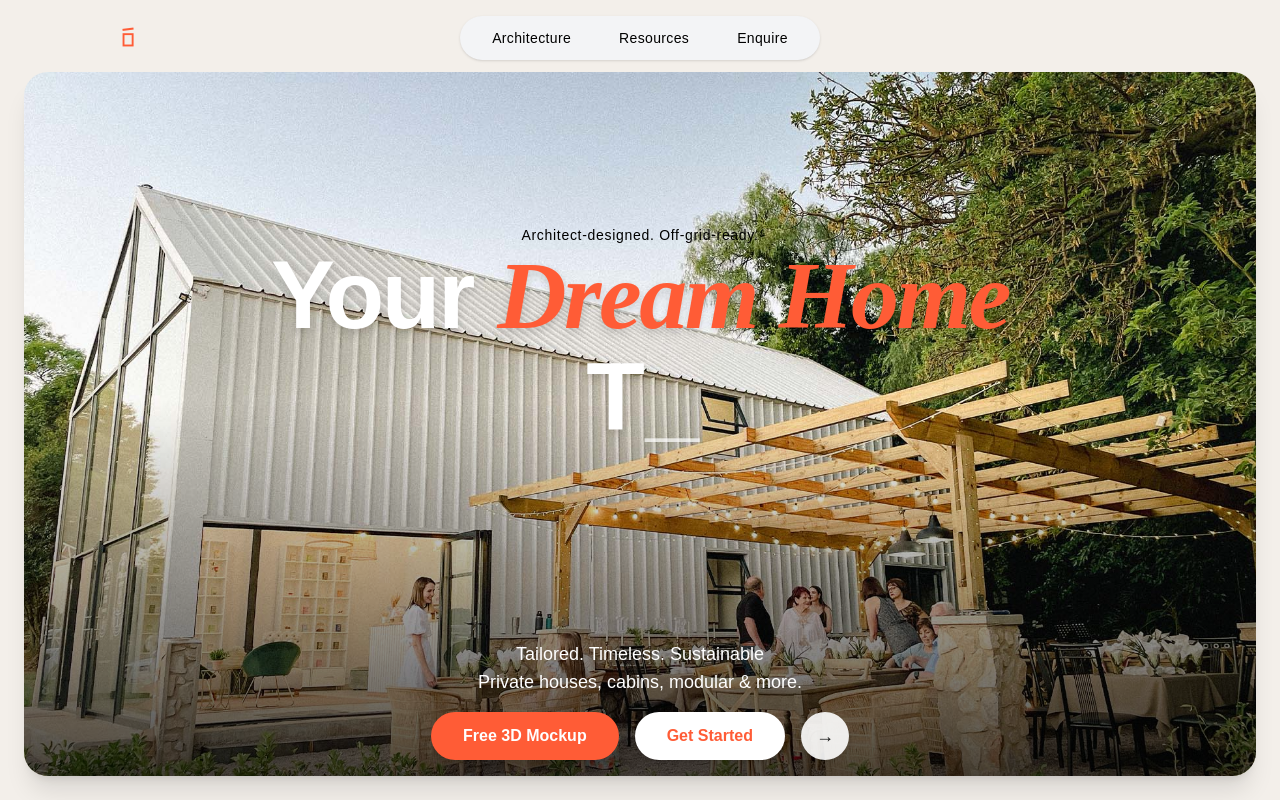
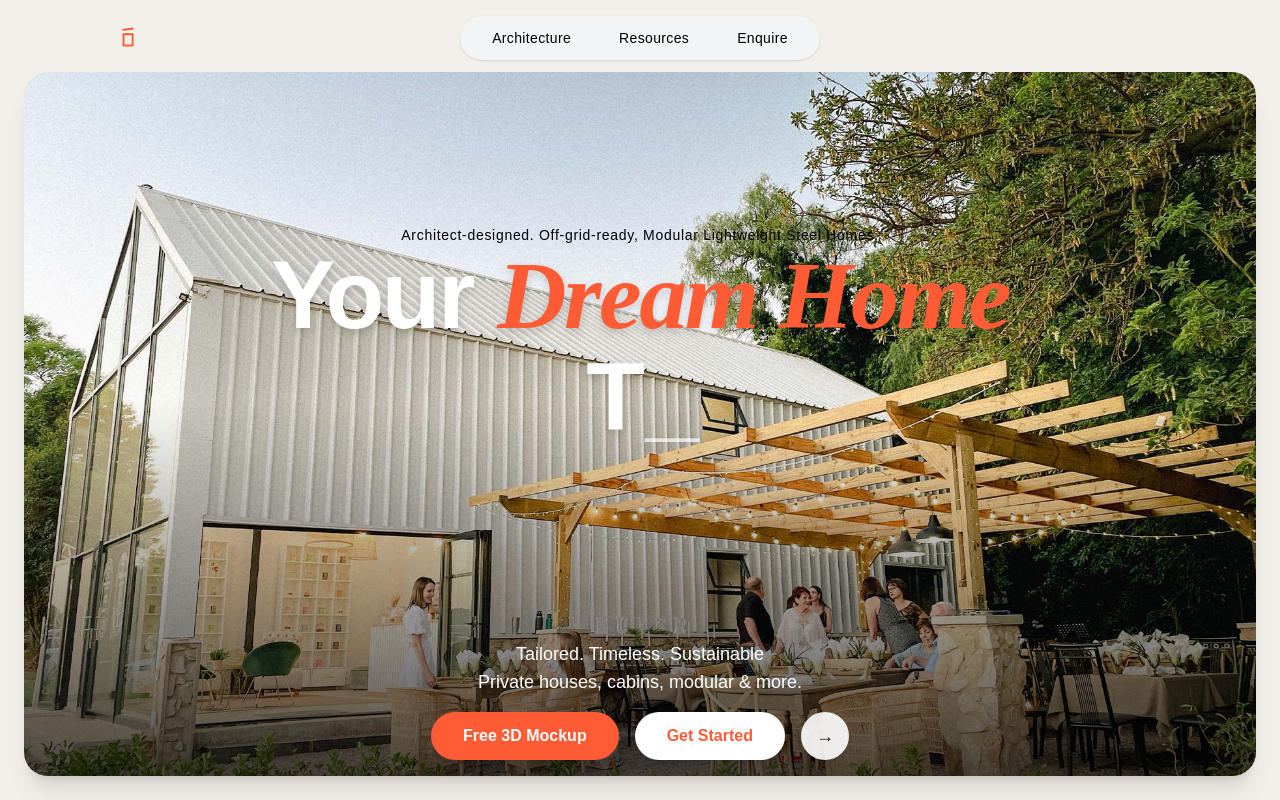
Before and after one commit to Marco1993-M/pequeno, a Next.js app: page / in a window 1280 px wide. Shown: the top 800 px of the page. Built offline with nearby package versions, Linux system fonts and the light colour scheme.

Commit message:
Update page.js

```diff
--- a/src/app/page.js
+++ b/src/app/page.js
@@ -33,7 +33,7 @@ return (
   <div className="relative z-10 flex flex-col justify-center items-center h-full w-full">
     {/* Eyebrow */}
     <p className="text-sm font-light tracking-wider text-black">
-      Architect-designed. Off-grid-ready.
+      Architect-designed. Off-grid-ready, Modular Lightweight Steel Homes.
     </p>
 
     <h1 className="text-5xl md:text-8xl font-extrabold tracking-tight leading-[1.05] text-white drop-shadow-lg mb-32">
```
